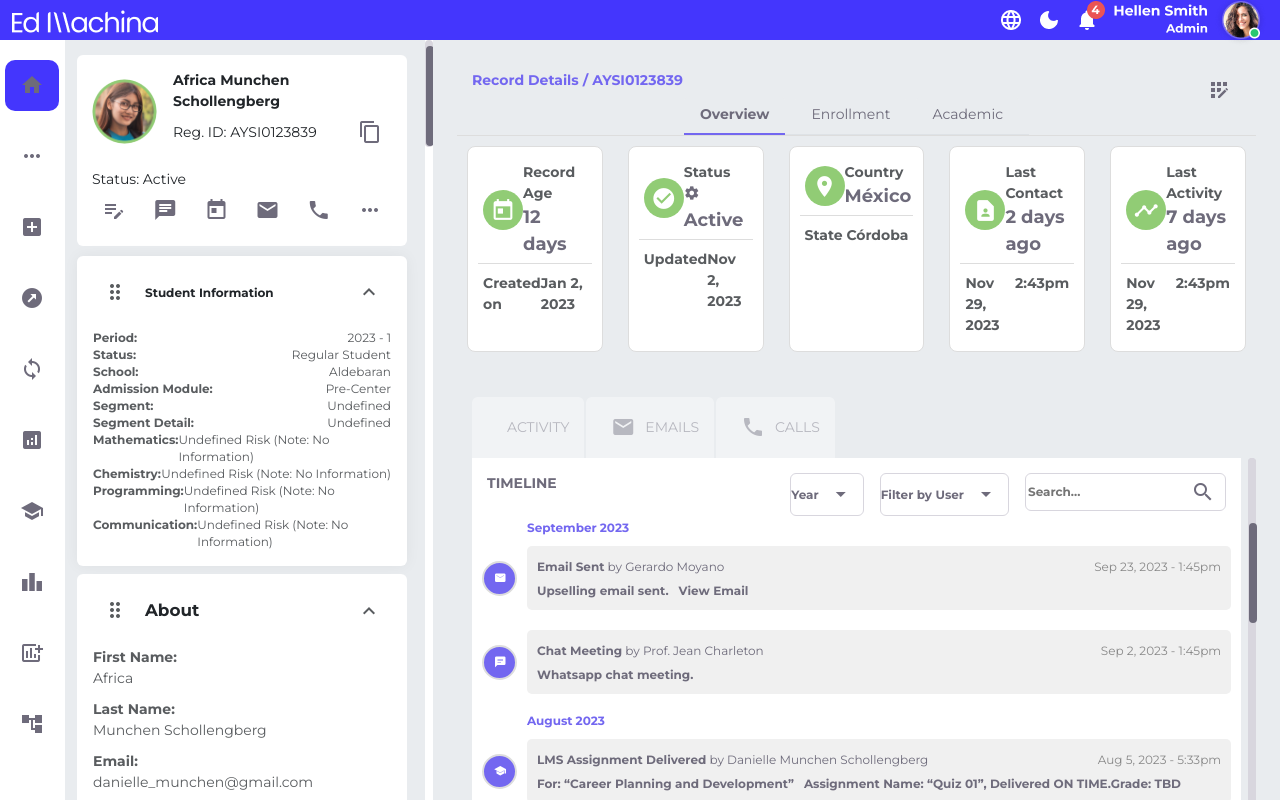
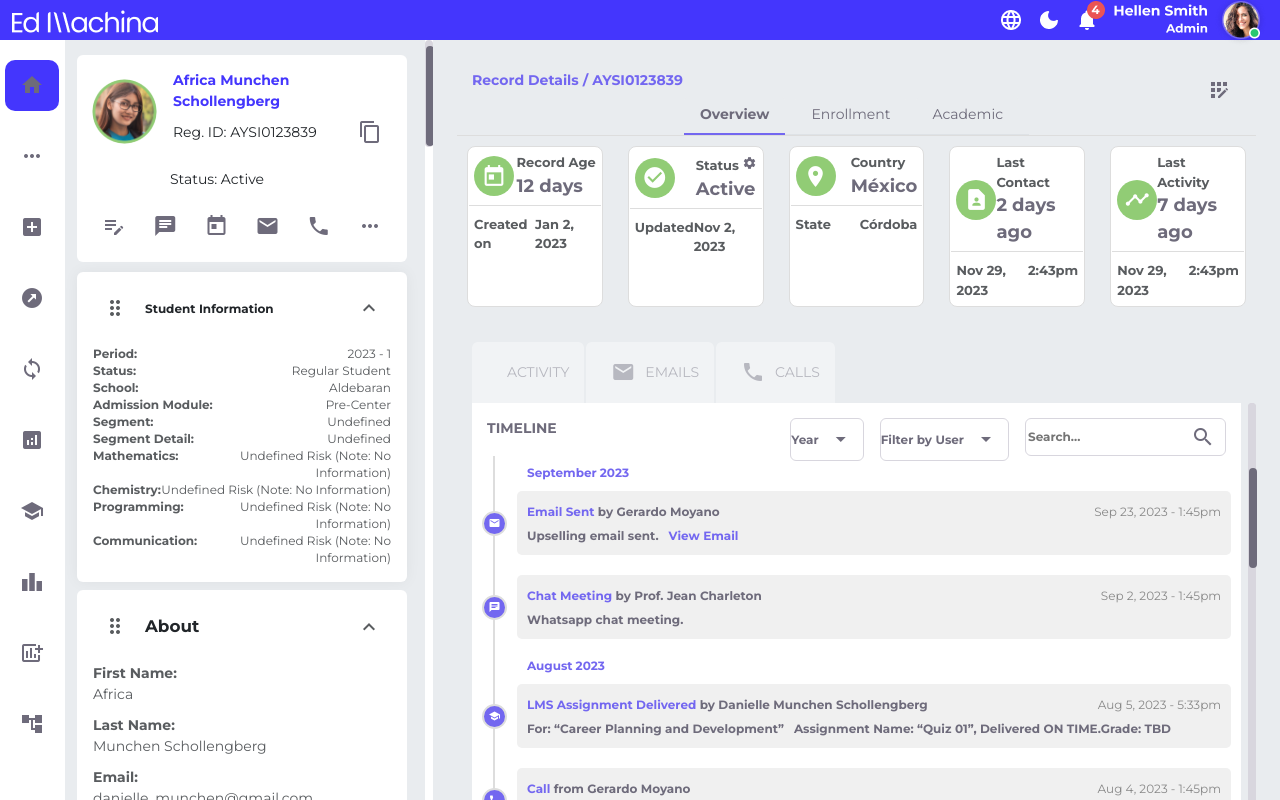
Before and after one commit to AFRIAULAR/edM-deploy, a Vue app: page / in a window 1280 px wide. Shown: the top 800 px of the page. Built offline with nearby package versions, Linux system fonts and the light colour scheme.

Commit message:
timeline - update styles

```diff
--- a/src/assets/scss/base/_responsive.scss
+++ b/src/assets/scss/base/_responsive.scss
@@ -23,8 +23,7 @@
 }
 
 @media (max-width: 768px) {
-  .menu {
+  .menu, .scrollbar-container {
     display: none;
   }
-
 }
--- a/src/assets/scss/components/details/_cards.scss
+++ b/src/assets/scss/components/details/_cards.scss
@@ -22,7 +22,7 @@
 }
 
 .card-text {
-  font-size: 14px;
+  font-size: 13px;
   padding: 0;
 }
 
@@ -34,7 +34,7 @@
 
 .icon2 {
   color: #6e6b7b;
-  font-size: 16px;
+  font-size: 14px;
   padding: 0;
 }
 
@@ -47,8 +47,8 @@
 
 .card {
   width: calc(20% - 20px);
-  margin-bottom: 20px;
-  padding: 10px;
+  margin-bottom: 10px;
+  padding: 1px;
   background-color: #fff;
   border: 1px solid #dddddd;
   border-radius: 8px;
--- a/src/assets/scss/components/details/_timeline-cards.scss
+++ b/src/assets/scss/components/details/_timeline-cards.scss
@@ -6,6 +6,7 @@
   padding: 8px 55px;
   background-color: #fff;
   margin: 0 15px;
+
 }
 
 .month-text, .year-text {
@@ -26,24 +27,33 @@
 }
 
 .icon-circle {
-  width: 35px;
-  height: 35px;
+  width: 25px;
+  height: 25px;
   border-radius: 50%;
   background-color: #7367F0;
   border: 2px solid #DDDDDD;
   display: flex;
   justify-content: center;
   align-items: center;
+  z-index: 2;
+
 }
 
 .icon-text {
   color: white;
-  font-size: 12px; /* Ajuste del tamaño de la fuente */
+  font-size: 12px;
+  font-style: normal;
+  font-weight: 400;
+  line-height: normal;
   font-family: 'Material Icons';
+  z-index: 3;
+  margin: 5px;
+
 }
 
 .info-block {
   flex-grow: 1;
+  z-index: 3;
 }
 
 .info-content {
@@ -63,9 +73,11 @@
 .main-text {
   font-weight: bold;
   font-size: 12px;
+  color: #7367F0;
 }
 
 .secondary-text {
+  font-weight: bold;
   font-size: 12px;
 }
 
--- a/src/assets/scss/components/menu/_expandedMenu.scss
+++ b/src/assets/scss/components/menu/_expandedMenu.scss
@@ -3,10 +3,6 @@
   color: #ffffff;
 }
 
-.special-icon,
-.special-text {
-  color: #ffffff;
-}
 
 .icon-button-container {
   display: flex;
--- a/src/assets/scss/components/profile/_profile.scss
+++ b/src/assets/scss/components/profile/_profile.scss
@@ -52,6 +52,7 @@
 
   .about-content {
     transition: height 0.3s ease;
+
   }
 }
 
@@ -92,6 +93,7 @@
 
 .info-item {
   margin-bottom: 10px;
+  text-align: left;
 }
 
 //STUDENT INFO
@@ -99,3 +101,7 @@
     font-size: 12px;
     line-height: 17px;
   }
+
+  .student-info-text{
+    text-align: right;
+  }
--- a/src/assets/scss/components/profile/_student-details.scss
+++ b/src/assets/scss/components/profile/_student-details.scss
@@ -28,3 +28,11 @@
   filter: brightness(0.8);
   color: #4436FD;
 }
+
+.fullname{
+  color: #4436FD;
+}
+
+.status{
+  margin-left: 26%;
+}
--- a/src/components/Details/TimelineCards.vue
+++ b/src/components/Details/TimelineCards.vue
@@ -1,6 +1,6 @@
 <template>
   <div>
-    <div v-for="(info, index) in cardInfo" :key="index">
+    <div v-for="(info, index) in cardInfo" :key="index" class="timeline-card-container">
       <div v-if="monthTitle(index)">
         <div class="month-block">
           <div class="month-header">
@@ -11,8 +11,11 @@
       </div>
       <div class="timeline-card">
         <div class="icon-block">
-          <div class="icon-circle">
-            <span class="icon-text">{{ info.icon }}</span>
+          <div :class="[{ 'no-icon-circle': info.icon === 'circle' }, { 'icon-circle': info.icon !== 'circle' }]"
+                :style="{
+                  backgroundColor: info.icon === 'circle' ? 'transparent' : '#7367F0',
+                  marginRight: info.icon === 'circle' ? '10px' : '0'}">
+            <span class="icon-text" :style="{ color: info.icon === 'circle' ? '#7367F0' : 'white' }">{{ info.icon }}</span>
           </div>
         </div>
         <div class="info-block">
@@ -26,17 +29,17 @@
             </div>
             <div class="additional-info">
               <span class="additional-info-text">{{ info.additionalInfo1 }}</span>
-              <span class="additional-info-text">{{ info.additionalInfo2 }}</span>
+              <span class="additional-info-text" :style="{ color: info.additionalInfo2 === 'View Email' ? '#7367F0' : '' }">{{ info.additionalInfo2 }}</span>
             </div>
           </div>
         </div>
+        <div class="timeline-line"></div>
       </div>
     </div>
   </div>
 </template>
 
 <script>
-
 import { getMonth, getYear, monthTitle } from '../../utils/dateFunctions.js'
 import activityData from '@/data/activityData.json'
 
@@ -58,5 +61,24 @@ export default {
 </script>
 
 <style lang="scss" scoped>
-@import '../../assets/scss/components/details/_timeline-cards';
+.timeline-card-container {
+  margin-bottom: 0px;
+}
+
+.timeline-card {
+  position: relative;
+  z-index: 1;
+}
+
+.timeline-line {
+  position: absolute;
+  width: 2px;
+  height: (130% );
+  background-color: #dddddd;
+  bottom: 0px;
+  left: 20px;
+  transform: translateX(50%);
+  z-index:-1;
+;
+}
 </style>
--- a/src/components/Menu/ExpandedMenu.vue
+++ b/src/components/Menu/ExpandedMenu.vue
@@ -1,4 +1,5 @@
 <template>
+  <div class="icon-wrap-container">
     <div class="icon-wrapper bg-white mt-0" :class="{ expanded: isExpanded }" :style="{ width: menuWidth + 'px' }">
     <div v-for="(iconData, iconName, index) in iconManager" :key="iconName">
       <div class="icon-button-container">
@@ -37,6 +38,7 @@
       </ul>
     </div>
   </div>
+  </div>
 
 </template>
 
--- a/src/components/Profile/StudentDetails.vue
+++ b/src/components/Profile/StudentDetails.vue
@@ -1,7 +1,7 @@
 <template>
   <div class="student-details bg-white rounded">
     <div class="d-flex flex-column gap-3">
-      <div class="d-flex align-items-center gap-3">
+      <div class="d-flex align-items-center gap-3 ">
         <img
           class="rounded-circle"
           style="width: 65px; height: 65px;"
@@ -9,14 +9,14 @@
           alt="Student Image"
         />
         <div class="d-flex flex-column">
-          <div class="fw-bold">{{ fullName }}</div>
+          <div class="fullname fw-bold">{{ fullName }}</div>
           <div class="reg-copy">Reg. ID: {{ studentID }}
             <i class="material-icons toCopy" @click="copyDetails" title="Copy">{{ iconManager.copy }}</i>
           </div>
         </div>
       </div>
+      <span class="status">Status: Active</span>
       <div>
-        <div>Status: Active</div>
         <div class="d-flex justify-content-between">
           <template v-for="(icon, iconName) in iconManager">
             <i
--- a/src/components/Profile/StudentInfo.vue
+++ b/src/components/Profile/StudentInfo.vue
@@ -13,7 +13,7 @@
       </div>
     </div>
     <div v-if="isExpanded" class="mt-3">
-      <div v-for="(info, label) in studentProfile.studentProfile.studentinfo" :key="label" class="d-flex justify-content-between">
+      <div v-for="(info, label) in studentProfile.studentProfile.studentinfo" :key="label" class="student-info-text d-flex justify-content-between">
         <div class="fw-bold text-muted">{{ label }}:</div>
         <div class="text-muted">{{ info }}</div>
       </div>
--- a/src/data/activityData.json
+++ b/src/data/activityData.json
@@ -52,7 +52,7 @@
       "additionalInfo2": "Call Duration: 0 mins. 10 sec."
     },
     {
-      "icon": "fiber_manual_record",
+      "icon": "circle",
       "mainText": "Tag Added",
       "secondaryText": " from Career Planning and Development,by Prof. Jean Charleton",
       "dateText": "Aug 3, 2023 - 5:33pm",
@@ -60,7 +60,7 @@
       "additionalInfo2": ""
     },
     {
-      "icon": "fiber_manual_record",
+      "icon": "circle",
       "mainText": "Tag Added",
       "secondaryText": " by Gerardo Moyano",
       "dateText": "Aug 2, 2023 - 1:45pm",
```
